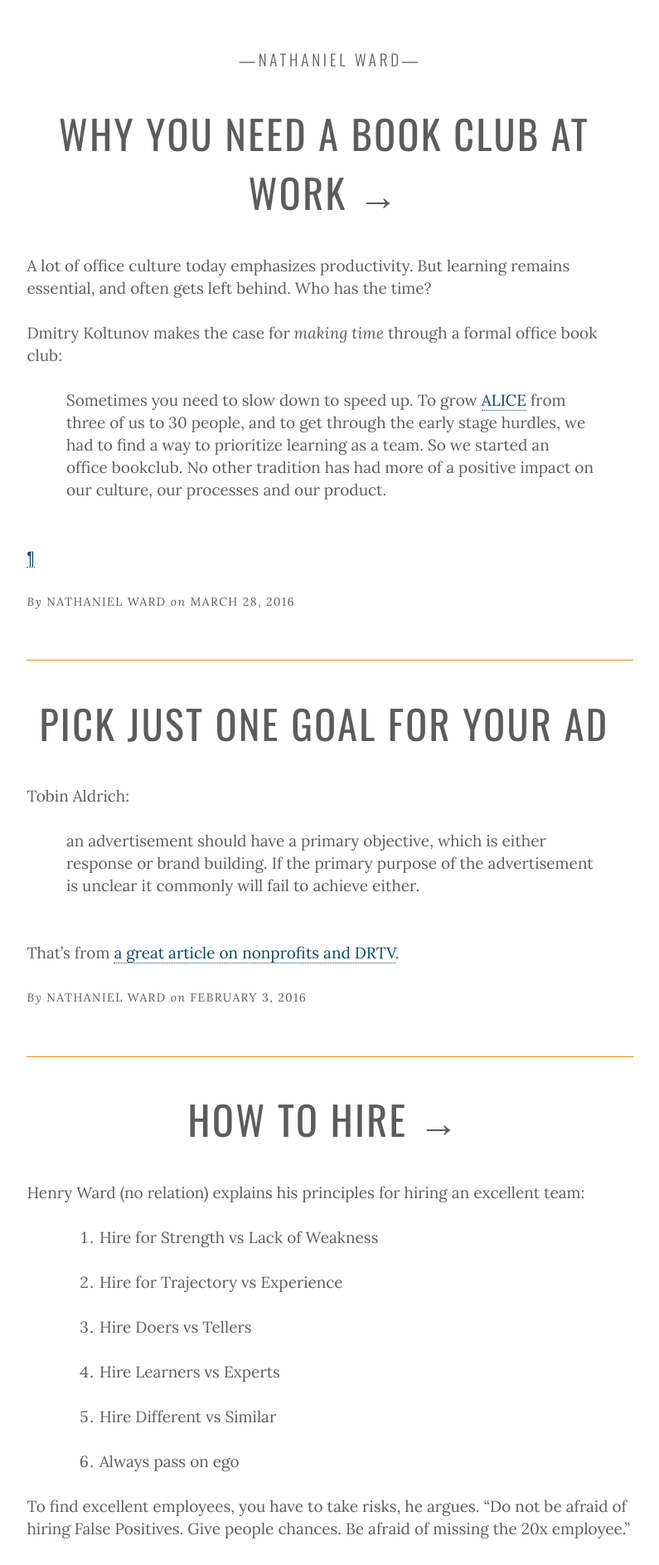
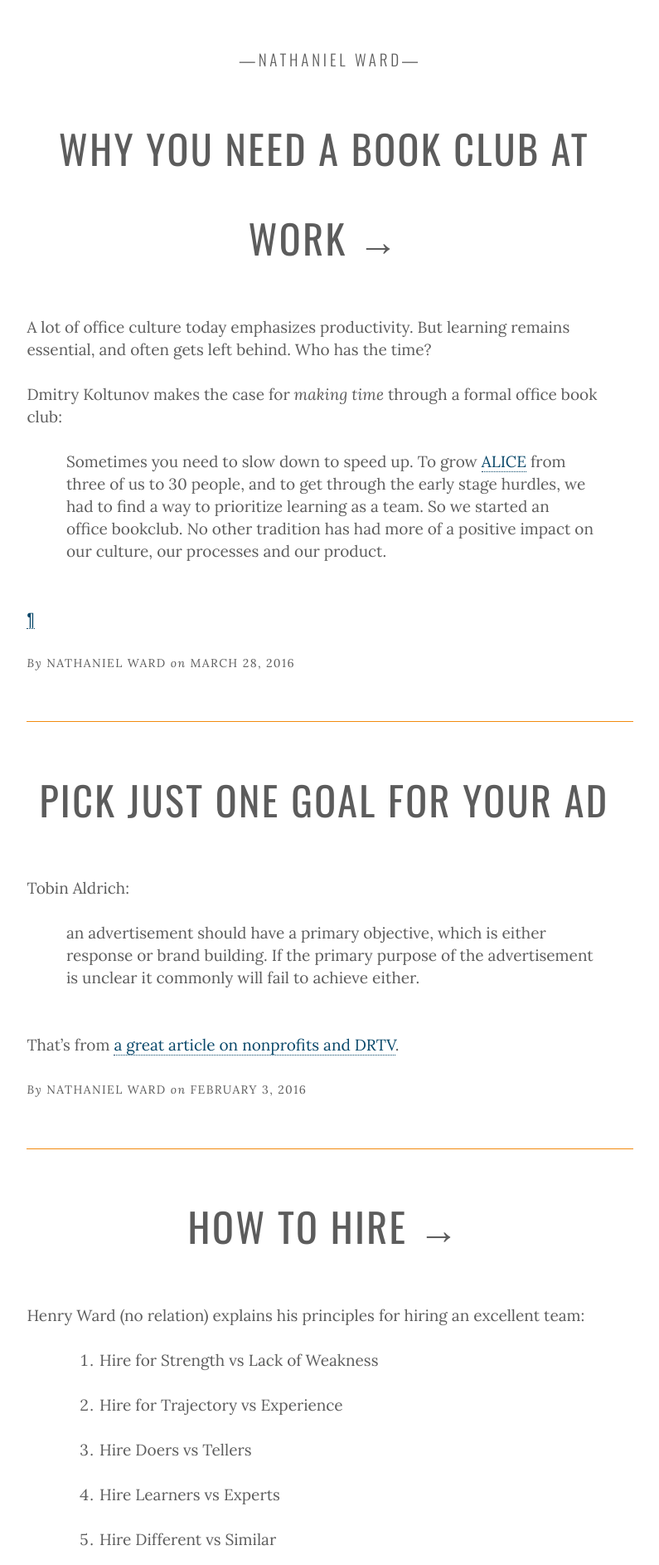
Before and after one commit to nathanielward/nathanielward.github.io, a Jekyll site: the page built from index.html, in a window 1280 px wide. Shown: the top 1886 px of the page at 83% size, without its empty margins (267-1062 px from the left). Built offline with Jekyll 4.4.1, drawn with Linux system fonts in a browser that asks for light colours; the list of posts is cut into pages by our own code.

Commit message:
Fix spacing issues

```diff
--- a/_sass/_ui.scss
+++ b/_sass/_ui.scss
@@ -74,7 +74,7 @@ div.grid__item.sidebar {
 
 h1 {
    font-size: $h1-size;
-   line-height: xxxxxxxxxxx;
+   line-height: $base-line-height*4;
    text-align: center;
    text-transform: uppercase;
    font-family: $header-font;
@@ -313,7 +313,7 @@ iframe {
 
 	div {
 	   display: block;
-	   margin: 0 auto 8em;
+	   margin: 0 auto;
 	   width: 100%;
 	   padding: 0 2em;
 	}
@@ -331,8 +331,8 @@ iframe {
 	}
 
 	h1 {
-	   font-size: 3.75em;
-	   line-height: 0.929em;
+	   font-size: 2em;		// 38 = 27*2 = 2em
+	   line-height: 2rem; 	// 54 = 27*2
 	}
 
 	p.intro {
```
